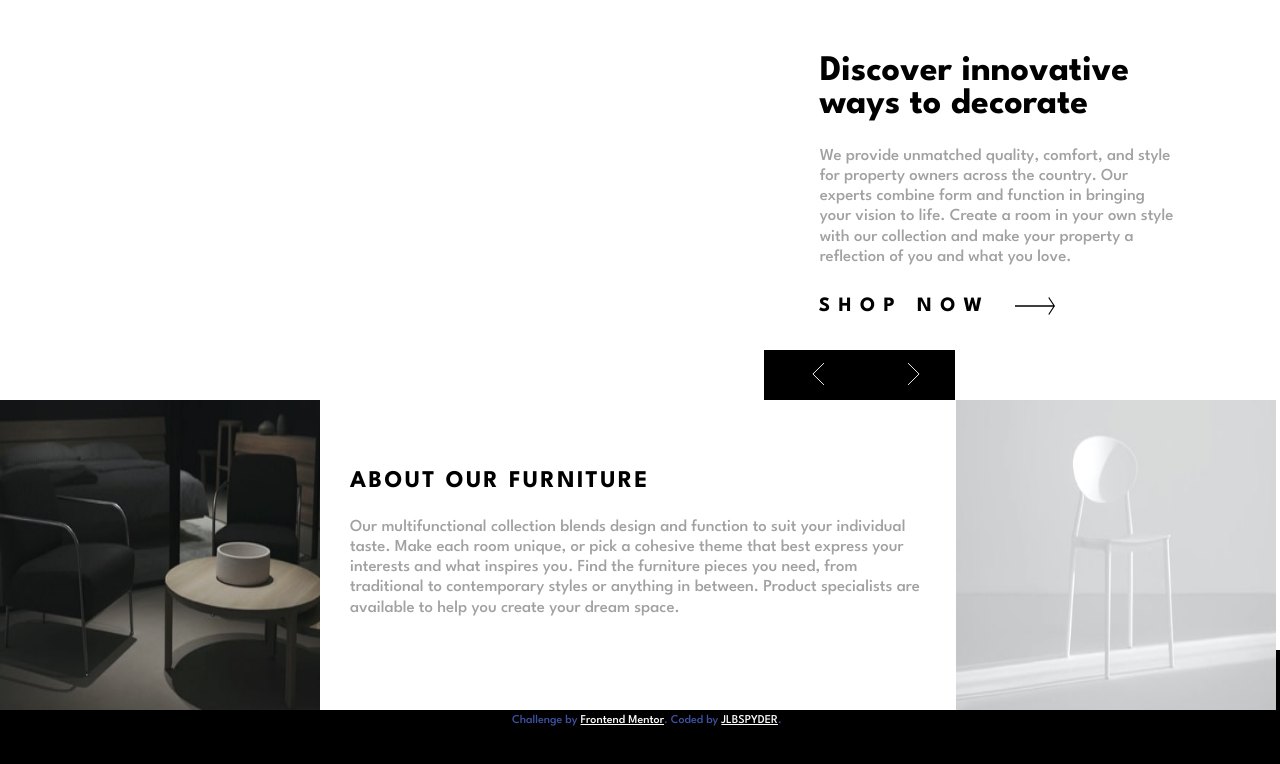
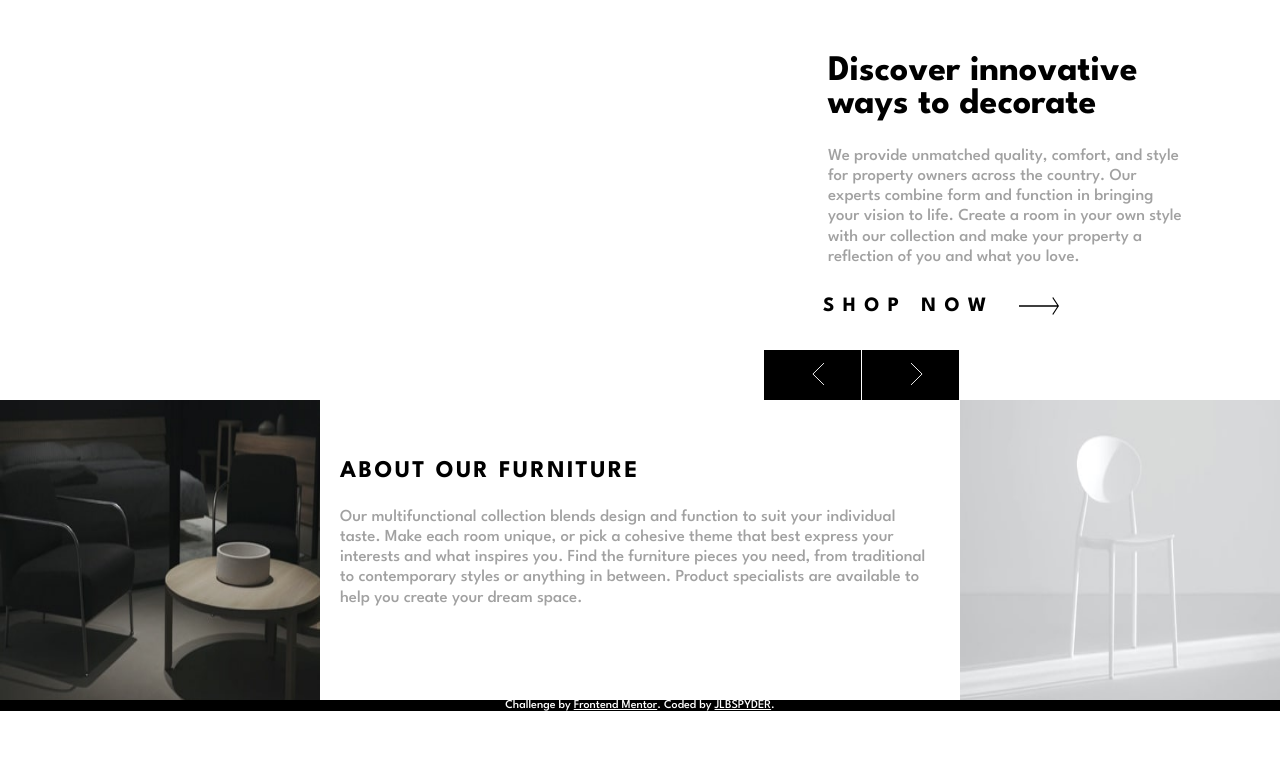
Before and after one commit to Jlbspyder/Room-Homepage, a React (Vite) app: page / in a window 1280 px wide. Shown: the top 764 px of the page. Built offline with nearby package versions, Linux system fonts and the light colour scheme.

Commit message:
Update index.css

```diff
--- a/src/index.css
+++ b/src/index.css
@@ -251,7 +251,7 @@ button {
 
 @media only screen and (min-width: 600px) {
   body {
-    background: var(--Black);
+    background: var(--White);
   }
   .container {
     max-width: 1440px;
@@ -298,7 +298,6 @@ button {
   .wrapper {
     position: relative;
     padding: 5px 0 20px 20px;
-    margin-left: -0.35rem;
     width: 100%;
     display: flex;
     flex-direction: column;
@@ -312,8 +311,8 @@ button {
   .left-arrow-bg {
     position: absolute;
     bottom: 0;
-    left: 0;
-    width: 96px;
+    left: -0.35rem;
+    width: 97px;
     height: 50px;
     background-color: black;
     cursor: pointer;
@@ -329,8 +328,8 @@ button {
   .right-arrow-bg {
     position: absolute;
     bottom: 0;
-    left: 18.5%;
-    width: 96px;
+    left: 18.3%;
+    width: 97px;
     height: 50px;
     background-color: black;
     cursor: pointer;
@@ -401,7 +400,6 @@ button {
   }
   .about {
     margin-top: 20px;
-    height: 250px;
   }
   .about h1 {
     font-size: 2rem;
@@ -417,7 +415,6 @@ button {
   }
   .lightPix-container {
     width: 100%;
-    margin-left: -0.35rem;
   }
   .light {
     margin-top: 0;
@@ -425,9 +422,7 @@ button {
   }
   .wrapper2 {
     background-color: var(--White);
-    padding: 10px;
     width: 100%;
-    height: 100%;
   }
   .shop {
     margin-top: -10px;
@@ -442,12 +437,14 @@ button {
   }
   .attribution {
     display: block;
+    background: var(--Black);
+    width: 100%;
     font-size: 1rem;
     text-align: center;
     position: absolute;
-    color: hsl(228, 45%, 44%);
-    top: 110%;
-    left: 40%;
+    color: var(--White);
+    left: 50%;
+    transform: translateX(-50%);
   }
   .attribution a {
     color: var(--White);
```
